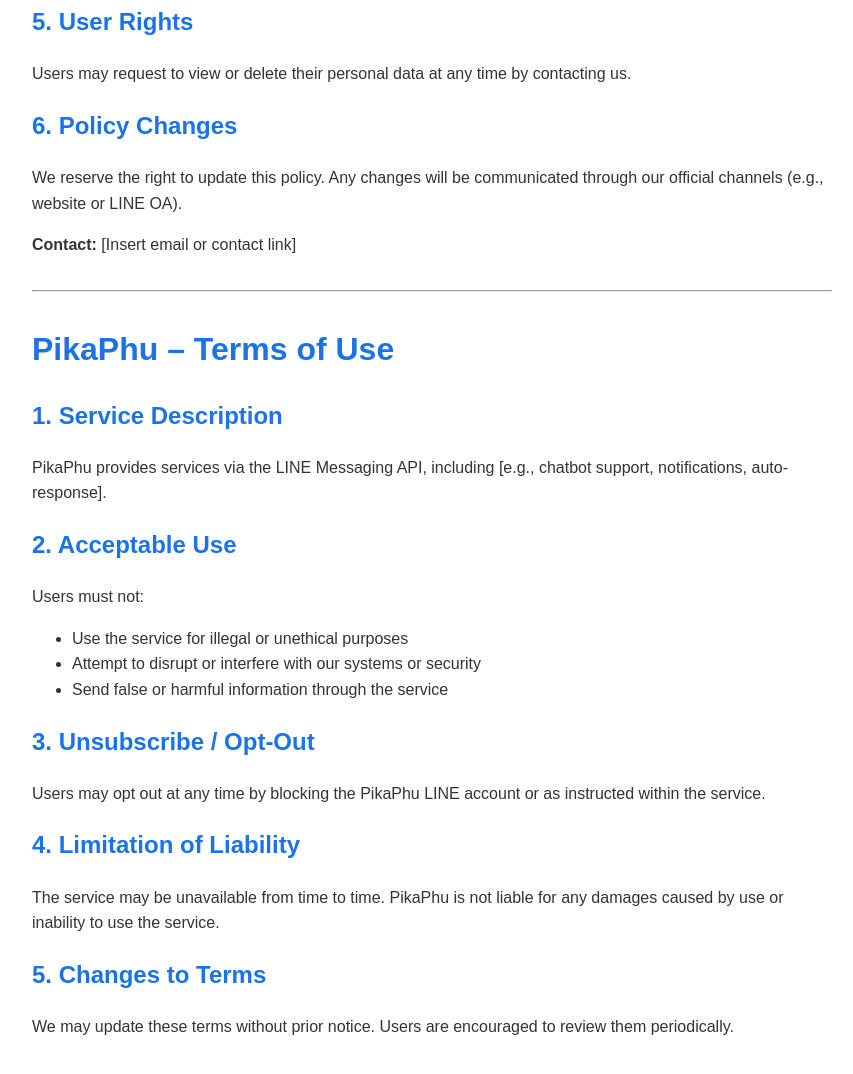
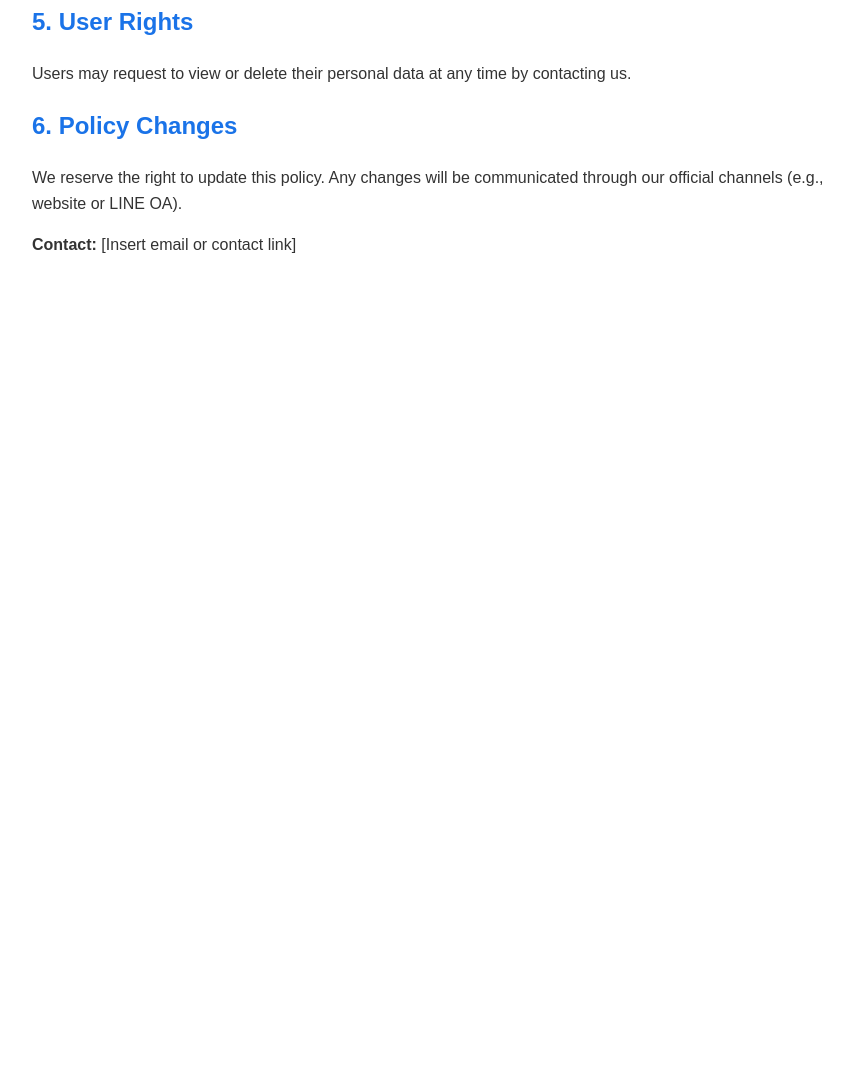
Before and after one commit to pikaphu/pikaphu.github.io, a plain HTML site: page LINE/Messaging API/privacy.html in a window 1280 px wide. Shown: the part 878-1952 px from the top of the page, without its empty margins (208-1061 px from the left). After the commit the page ends 1200 px from the top, so only its background shows below. Drawn offline with Linux system fonts and the light colour scheme.

Commit message:
Update and rename privacy-terms.html to privacy.html

```diff
--- a/LINE/Messaging API/privacy-terms.html
+++ b/LINE/Messaging API/privacy.html
@@ -58,30 +58,5 @@
   <p>We reserve the right to update this policy. Any changes will be communicated through our official channels (e.g., website or LINE OA).</p>
 
   <p><strong>Contact:</strong> [Insert email or contact link]</p>
-
-  <hr>
-
-  <h1>PikaPhu – Terms of Use</h1>
-
-  <h2>1. Service Description</h2>
-  <p>PikaPhu provides services via the LINE Messaging API, including [e.g., chatbot support, notifications, auto-response].</p>
-
-  <h2>2. Acceptable Use</h2>
-  <p>Users must not:</p>
-  <ul>
-    <li>Use the service for illegal or unethical purposes</li>
-    <li>Attempt to disrupt or interfere with our systems or security</li>
-    <li>Send false or harmful information through the service</li>
-  </ul>
-
-  <h2>3. Unsubscribe / Opt-Out</h2>
-  <p>Users may opt out at any time by blocking the PikaPhu LINE account or as instructed within the service.</p>
-
-  <h2>4. Limitation of Liability</h2>
-  <p>The service may be unavailable from time to time. PikaPhu is not liable for any damages caused by use or inability to use the service.</p>
-
-  <h2>5. Changes to Terms</h2>
-  <p>We may update these terms without prior notice. Users are encouraged to review them periodically.</p>
-
 </body>
 </html>
```
